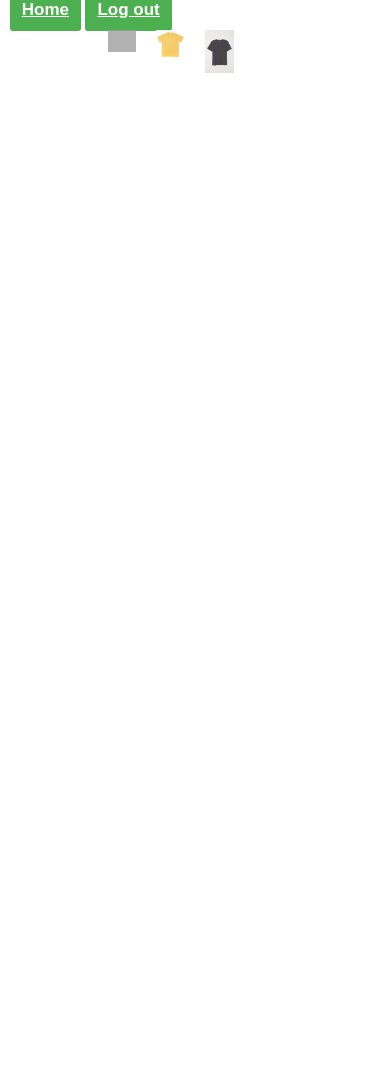
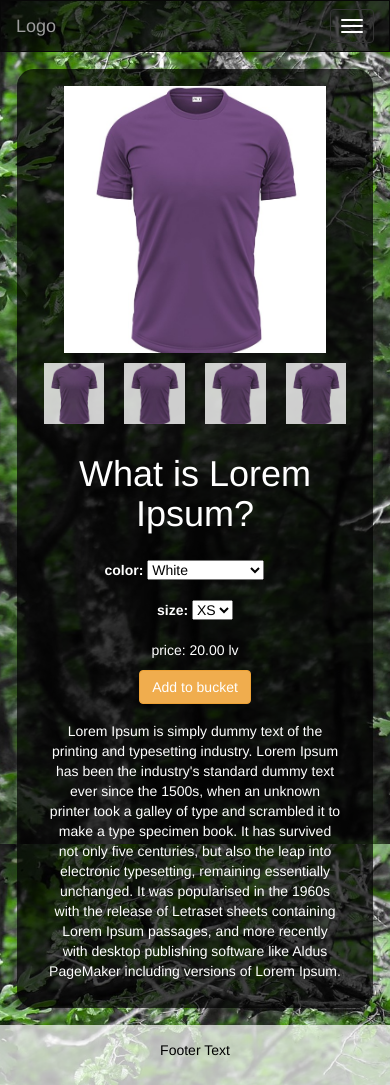
Before and after one commit to VayerMaking/garden, a Flask app: page /products in a window 390 px wide. Before the commit the page ends 73 px from the top, so only its background shows below. Run offline with Flask 2, Linux system fonts and the light colour scheme; some libraries are stand-ins or nearby versions; grey boxes are pictures that could not be loaded.

Commit message:
first test of design v2 on heroku

```diff
--- /dev/null
+++ b/static/css/image-table.css
@@ -0,0 +1,23 @@
+/* The grid: Four equal columns that floats next to each other */
+.col-img {
+  float: left;
+  width: 25%;
+  padding: 10px;
+}
+
+/* Style the images inside the grid */
+.col-img img {
+  opacity: 0.8;
+  cursor: pointer;
+}
+
+.col-img img:hover {
+  opacity: 1;
+}
+
+/* Clear floats after the columns */
+.row:after {
+  content: "";
+  display: table;
+  clear: both;
+}
--- /dev/null
+++ b/static/css/style.css
@@ -0,0 +1,54 @@
+body {
+  background-image: url("/static/images/background-image.jpg");
+  background-attachment: fixed;
+  background-repeat: no-repeat;
+  -webkit-background-size: cover;
+  -moz-background-size: cover;
+  -o-background-size: cover;
+  background-size: cover;
+  box-sizing: border-box;
+}
+
+.navbar {
+  margin-bottom: 0;
+  border-radius: 0;
+  background-color: rgba(0, 0, 0, 0.7);
+}
+
+.content {
+  background-color: rgba(0, 0, 0, 0.7);
+  color: white;
+  border-radius: 2vh;
+  margin-top: 4vh;
+  margin-left: 32vh;
+  margin-right: 32vh;
+  margin-bottom: 4vh;
+  padding: 2vh;
+  height: 100%;
+}
+
+.content form {
+    display: inline-block;
+    width: 70%;
+    height: 100%;
+}
+
+footer {
+  background-color: rgba(255, 255, 255, 0.7);
+  color: white;
+  padding: 15px;
+}
+
+@media screen and (max-width: 1024px) {
+  .content {
+    margin: 8vh;
+    padding: 1vh;
+  }
+}
+
+@media screen and (max-width: 767px) {
+  .content {
+    margin: 2vh;
+    padding: 2vh;
+  }
+}
--- /dev/null
+++ b/static/js/script.js
@@ -0,0 +1,19 @@
+const current = {
+    src:undefined,
+    alt:undefined,
+}
+
+function expandImgFunc(imgs) {
+    var expandImg = document.getElementById("expandedImg");
+    expandImg.src = imgs.src;
+    current.src = imgs.src;
+    current.alt = imgs.alt;
+    expandImg.parentElement.style.display = "block";
+}
+
+window.onload = () => {
+    first_img = new Image();
+    first_img.src = 'static/images/Product.jpg';
+    first_img.alt = '1';
+    expandImgFunc(first_img);
+}
--- a/templates/products.html
+++ b/templates/products.html
@@ -7,46 +7,113 @@
 
 <head>
     <meta charset="utf-8">
-  <title>9ard3n</title>
     <meta name="viewport" content="width=device-width, initial-scale=1">
-  <link rel="stylesheet" href="static/product_page.css">
-
+    <link rel="stylesheet" href="https://maxcdn.bootstrapcdn.com/bootstrap/3.4.1/css/bootstrap.min.css">
+    <script src="https://ajax.googleapis.com/ajax/libs/jquery/3.5.1/jquery.min.js"></script>
+    <script src="https://maxcdn.bootstrapcdn.com/bootstrap/3.4.1/js/bootstrap.min.js"></script>
+    <link rel="stylesheet" href="static/css/style.css">
+    <link rel="stylesheet" href="static/css/image-table.css">
+    <script src="static/js/script.js"></script>
+    <title>Garden-front-end</title>
 </head>
 
 <body>
-    <b><a class="btn top_btn" role="button" href = '/'>Home</a></b>
-	  <b><a class="btn top_btn" role="button" href = '/logout'>Log out</a></b>
-    <!-- The four columns -->
+    <nav class="navbar navbar-inverse">
+        <div class="container-fluid">
+            <div class="navbar-header">
+                <button type="button" class="navbar-toggle" data-toggle="collapse" data-target="#myNavbar">
+                    <span class="icon-bar"></span>
+                    <span class="icon-bar"></span>
+                    <span class="icon-bar"></span>
+                </button>
+                <a class="navbar-brand" href="/">Logo</a>
+            </div>
+            <div class="collapse navbar-collapse" id="myNavbar">
+                <ul class="nav navbar-nav">
+                    <li><a href="products">Products</a></li>
+                    <li><a href="#"><span class="glyphicon glyphicon-shopping-cart"></span> Cart</a></li>
+                </ul>
+                <ul class="nav navbar-nav navbar-right">
+                    <li><a href="#"><span class="glyphicon glyphicon-log-in"></span>    Login</a></li>
+                    <li><a href="#"><span class="glyphicon glyphicon-lock"></span>  Register</a></li>
+                </ul>
+            </div>
+        </div>
+    </nav>
+    <div class="container-fluid text-center content">
+        <div class="col-sm-6">
+            <div class="container-fluid">
+                <img id="expandedImg" style=" width:100%;height: auto;">
+            </div>
             <div class="row">
-      <div class="column">
-        <img src="static/images/500_bc4752af-c02e-44db-933b-d16827d8ee47_grande.png" alt="Nature" style="width:100%" onclick="myFunction(this);">
+                <div class="col-img">
+                    <img src="static/images/Product.jpg" alt="1" class="img-fluid" style="height: auto; width: 100%;"
+                        onclick="expandImgFunc(this);">
                 </div>
-      <div class="column">
-        <img src="static/images/422519-0320.jpg" alt="Snow" style="width:100%" onclick="myFunction(this);">
+                <div class="col-img">
+                    <img src="static/images/Product.jpg" alt="2" class="img-fluid" style="height: auto; width: 100%;"
+                        onclick="expandImgFunc(this);">
                 </div>
-      <div class="column">
-        <img src="static/images/hmgoepprod.jpeg" alt="Mountains" style="width:100%" onclick="myFunction(this);">
+                <div class="col-img">
+                    <img src="static/images/Product.jpg" alt="3" class="img-fluid" style="height: auto; width: 100%;"
+                        onclick="expandImgFunc(this);">
+                </div>
+                <div class="col-img">
+                    <img src="static/images/Product.jpg" alt="4" class="img-fluid" style="height: auto; width: 100%;"
+                        onclick="expandImgFunc(this);">
+                </div>
             </div>
 
         </div>
 
-    <div class="container">
-      <span onclick="this.parentElement.style.display='none'" class="closebtn">&times;</span>
-      <img id="expandedImg" style="width:50%">
-      <div id="imgtext"></div>
+        <div class="col-sm-6">
+            <div>
+                <h1>What is Lorem Ipsum?</h1>
+                <div style="padding: 2vh;">
+                    <form class="form">
+                        <div class="form-group" style="float: left;">
+                            <label>color:</label>
+                            <select class="form-control-sm" id="exampleFormControlSelect1" style="color: black;">
+                                <option>White</option>
+                                <option>Black</option>
+                                <option>Blue</option>
+                                <option>White-Inversed</option>
+                                <option>Black-Inversed</option>
+                                <option>Red</option>
+                            </select>
+                        </div>
+                        <div class="form-group" style="float: inline;">
+                            <label>size:</label>
+                            <select class="form-control-sm" id="exampleFormControlSelect1" style="color: black;">
+                                <option>XS</option>
+                                <option>S</option>
+                                <option>M</option>
+                                <option>L</option>
+                                <option>XL</option>
+                            </select>
+                        </div>
+                    </form>
+                    <p>price: 20.00 lv</p>
+                    <button class="btn btn-warning" style="display: inline-block;" onclick="console.log(current)">Add to
+                        bucket</button>
+                </div>
+                <p> Lorem Ipsum is simply dummy text of the printing and typesetting industry. Lorem Ipsum has been the
+                    industry's standard dummy text ever since the 1500s, when an unknown printer took a galley of type
+                    and scrambled it to make a type specimen book. It has survived not only five centuries, but also the
+                    leap into electronic typesetting, remaining essentially unchanged. It was popularised in the 1960s
+                    with the release of Letraset sheets containing Lorem Ipsum passages, and more recently with desktop
+                    publishing software like Aldus PageMaker including versions of Lorem Ipsum.
+                </p>
+            </div>
+        </div>
     </div>
 
-    <script>
-    function myFunction(imgs) {
-      var expandImg = document.getElementById("expandedImg");
-      var imgText = document.getElementById("imgtext");
-      expandImg.src = imgs.src;
-      imgText.innerHTML = imgs.alt;
-      expandImg.parentElement.style.display = "block";
-    }
-    </script>
+    <footer class="container-fluid text-center" style="color:black">
+        <p>Footer Text</p>
+    </footer>
 
 </body>
+
 </html>
 {% endif %}
 {% endblock %}
```
Also changed, not shown: templates/base.html (+5 -5 lines), templates/index.html (+39 -38 lines), static/css/main_page.css (renamed from static/main_page.css), static/css/preorder.css (renamed from static/preorder.css), static/css/product_page.css (renamed from static/product_page.css), static/images/Product.jpg (added), static/images/background-image.jpg (added), templates/bucket.html (added). Lines whose indentation alone changed are shown as unchanged.
